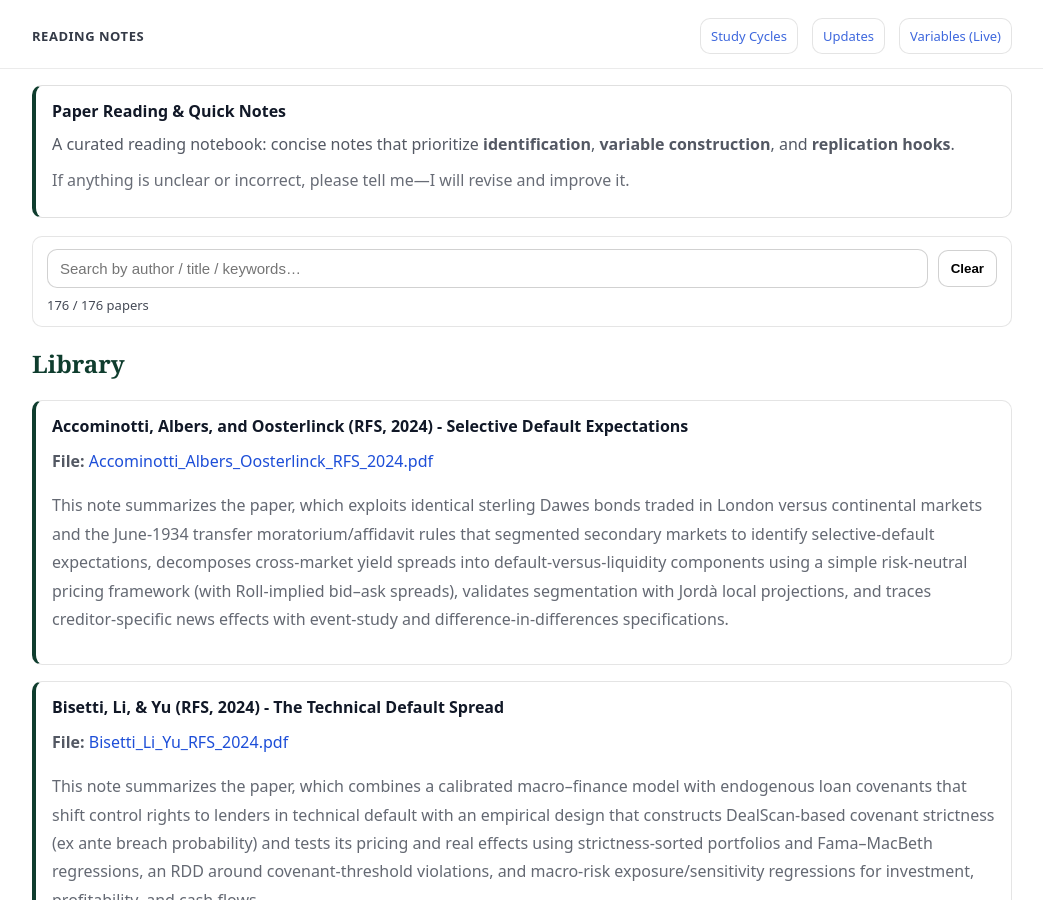
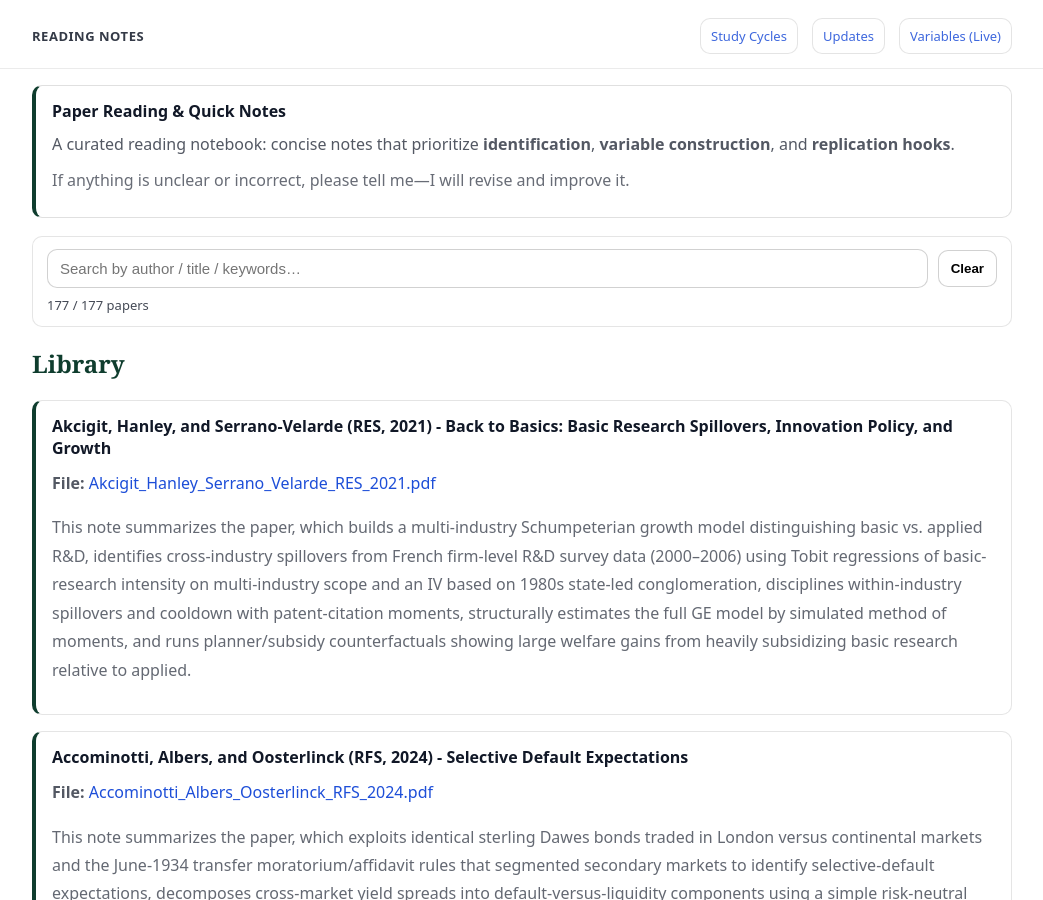
Before and after one commit to yaxinzn/study-archive, a Jekyll site: the page built from reading/index.md, in a window 1280 px wide and 900 px high. Shown: the whole window, without its empty margins (118-1161 px from the left). Built offline with Jekyll 4.4.1, drawn with Linux system fonts in a browser that asks for light colours.

Commit message:
Reading: add/update Akcigit_Hanley_Serrano_Velarde_RES_2021.pdf

```diff
--- a/_data/reading.yml
+++ b/_data/reading.yml
@@ -1,3 +1,7 @@
+- title: "Akcigit, Hanley, and Serrano-Velarde (RES, 2021) - Back to Basics: Basic Research Spillovers, Innovation Policy, and Growth"
+  file: "Akcigit_Hanley_Serrano_Velarde_RES_2021.pdf"
+  desc: "This note summarizes the paper, which builds a multi-industry Schumpeterian growth model distinguishing basic vs. applied R&D, identifies cross-industry spillovers from French firm-level R&D survey data (2000–2006) using Tobit regressions of basic-research intensity on multi-industry scope and an IV based on 1980s state-led conglomeration, disciplines within-industry spillovers and cooldown with patent-citation moments, structurally estimates the full GE model by simulated method of moments, and runs planner/subsidy counterfactuals showing large welfare gains from heavily subsidizing basic research relative to applied."
+
 - title: "Accominotti, Albers, and Oosterlinck (RFS, 2024) - Selective Default Expectations"
   file: "Accominotti_Albers_Oosterlinck_RFS_2024.pdf"
   desc: "This note summarizes the paper, which exploits identical sterling Dawes bonds traded in London versus continental markets and the June-1934 transfer moratorium/affidavit rules that segmented secondary markets to identify selective-default expectations, decomposes cross-market yield spreads into default-versus-liquidity components using a simple risk-neutral pricing framework (with Roll-implied bid–ask spreads), validates segmentation with Jordà local projections, and traces creditor-specific news effects with event-study and difference-in-differences specifications."
```
Also changed, not shown: 1 other file.
